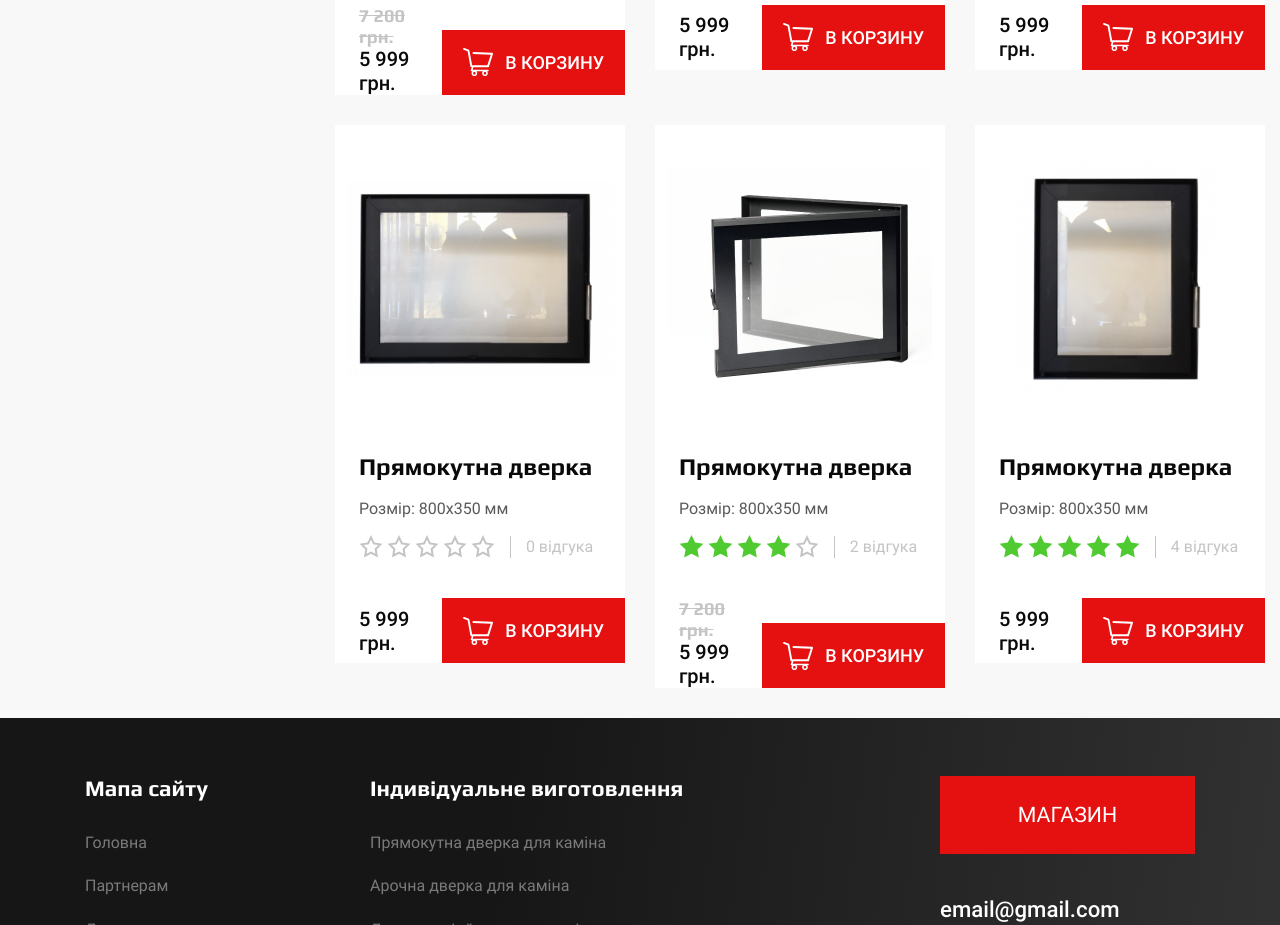
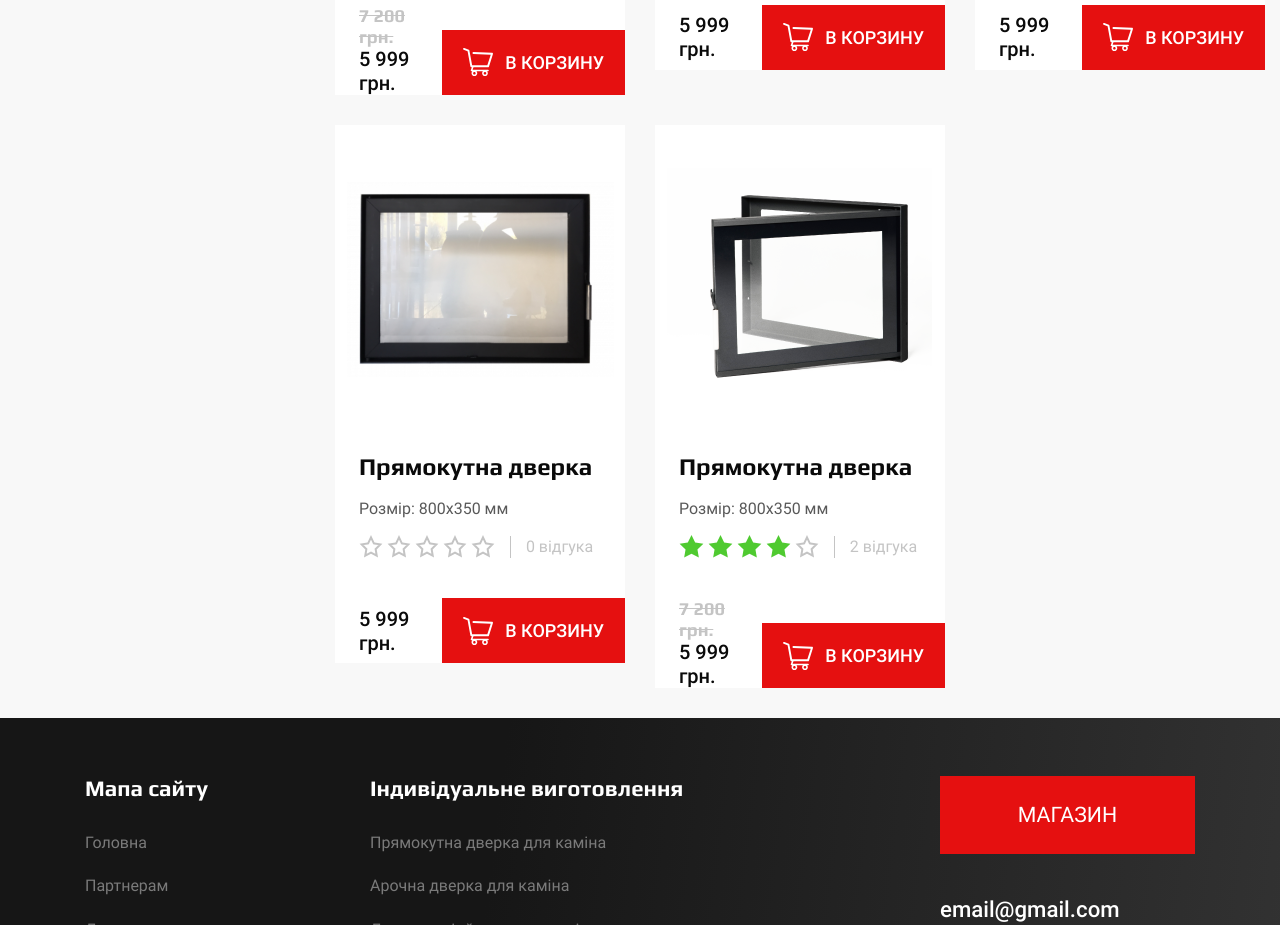
Before and after one commit to GaliaaGromadyuk/ognevoda, a website: page app/shop.html in a window 1280 px wide. Shown: the part 2080-3005 px from the top of the page. Drawn offline with nearby package versions, Linux system fonts and the light colour scheme; files that its build step writes are made by us from their sources; files whose address does not match are found by name.

Commit message:
modified shop page

```diff
--- a/app/shop.html
+++ b/app/shop.html
@@ -479,34 +479,7 @@
 								</div>
 							</div>
 						</div>
-						<div class="col-12 col-sm-6 col-lg-4">
-							<div class="goods-card">
-								<div class="goods-card__img">
-									<img src="img/goods/window-2.png" alt="">
-								</div>
-								<div class="goods-card__body">
-									<p class="goods-cards__title">Прямокутна дверка</p>
-									<span class="goods-cards__size">Розмір: 800х350 мм</span>
-									<div class="goods-card__reviews">
-										<div class="stars">
-											<img src="img/icons/star-green.svg" alt="">
-											<img src="img/icons/star-green.svg" alt="">
-											<img src="img/icons/star-green.svg" alt="">
-											<img src="img/icons/star-green.svg" alt="">
-											<img src="img/icons/star-green.svg" alt="">
-										</div>
-										<a href="#">4 відгука</a>
-									</div>
-								</div>
-								<div class="goods-cards__footer">
-									<div class="goods-cards__price">
-										5 999 грн.
-									</div>
-									<a href="#" class="goods-cards__btn"><img src="img/shopping-cart-empty-side-view.svg" alt="shopping-cart"> в
-										корзину</a>
-								</div>
-							</div>
-						</div>
+
 					</div>
 				</div>
 			</div>
```
